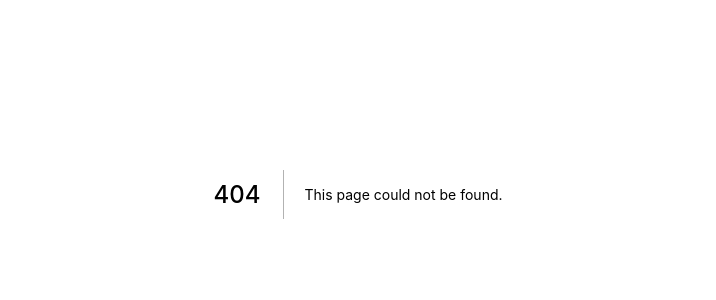
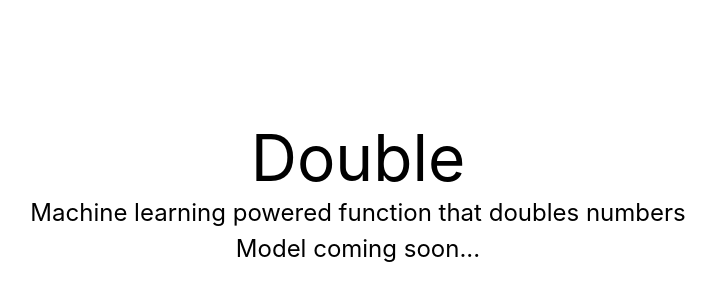
Before and after one commit to chrisgrounds/ml-examples, a Next.js app: page /double in a window 1280 px wide. Before the commit this address had no page. Shown: the part 206-506 px from the top of the page, without its empty margins (282-998 px from the left). Built offline with nearby package versions, Linux system fonts and the light colour scheme.

Commit message:
create Double page

```diff
--- /dev/null
+++ b/pages/double.js
@@ -0,0 +1,14 @@
+import styles from '../styles/Home.module.css'
+import Page from "../components/Page";
+
+export default function Double() {
+  return (
+    <Page>
+      <h1 className={styles.title}>Double</h1>
+
+      <p className={styles.description}>Machine learning powered function that doubles numbers</p>
+
+      <p className={styles.description}>Model coming soon...</p>
+    </Page>
+  )
+}
```
